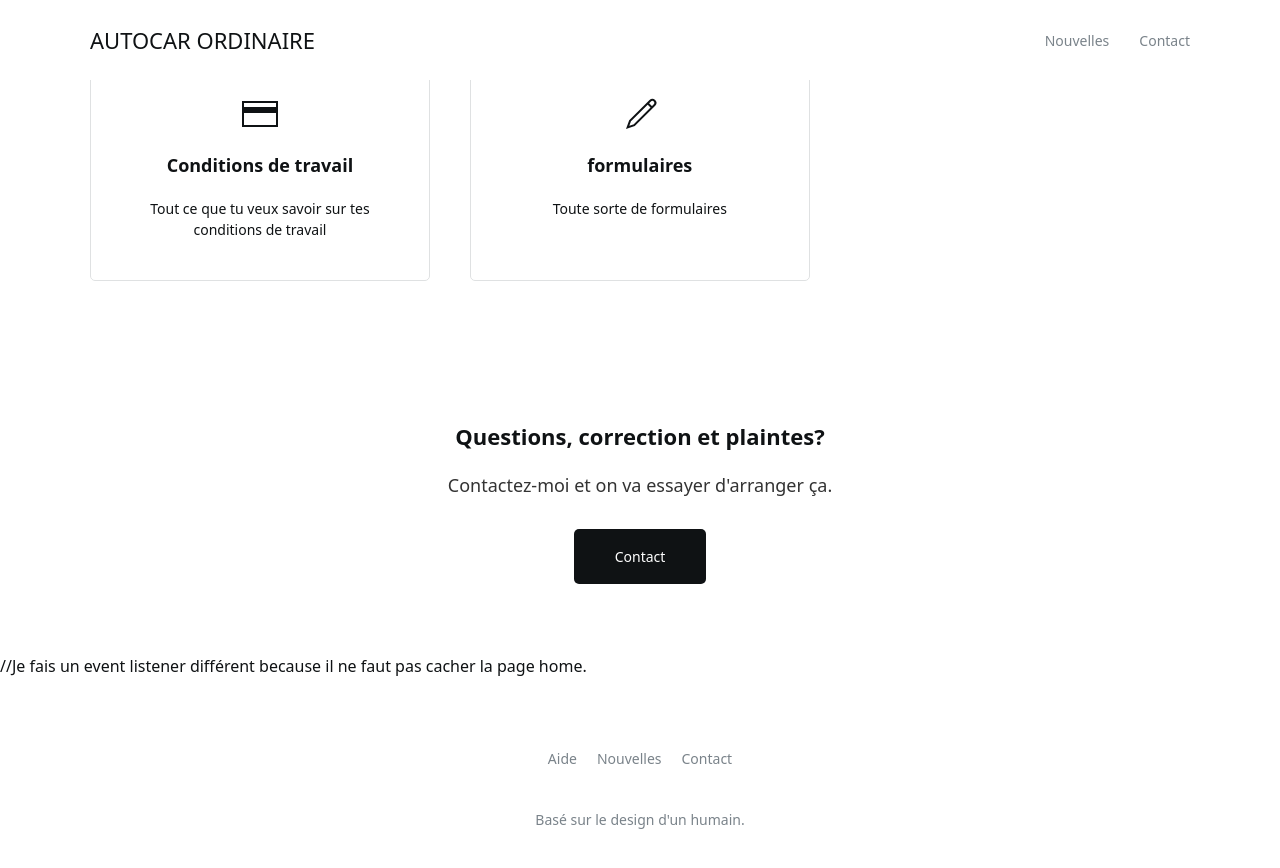
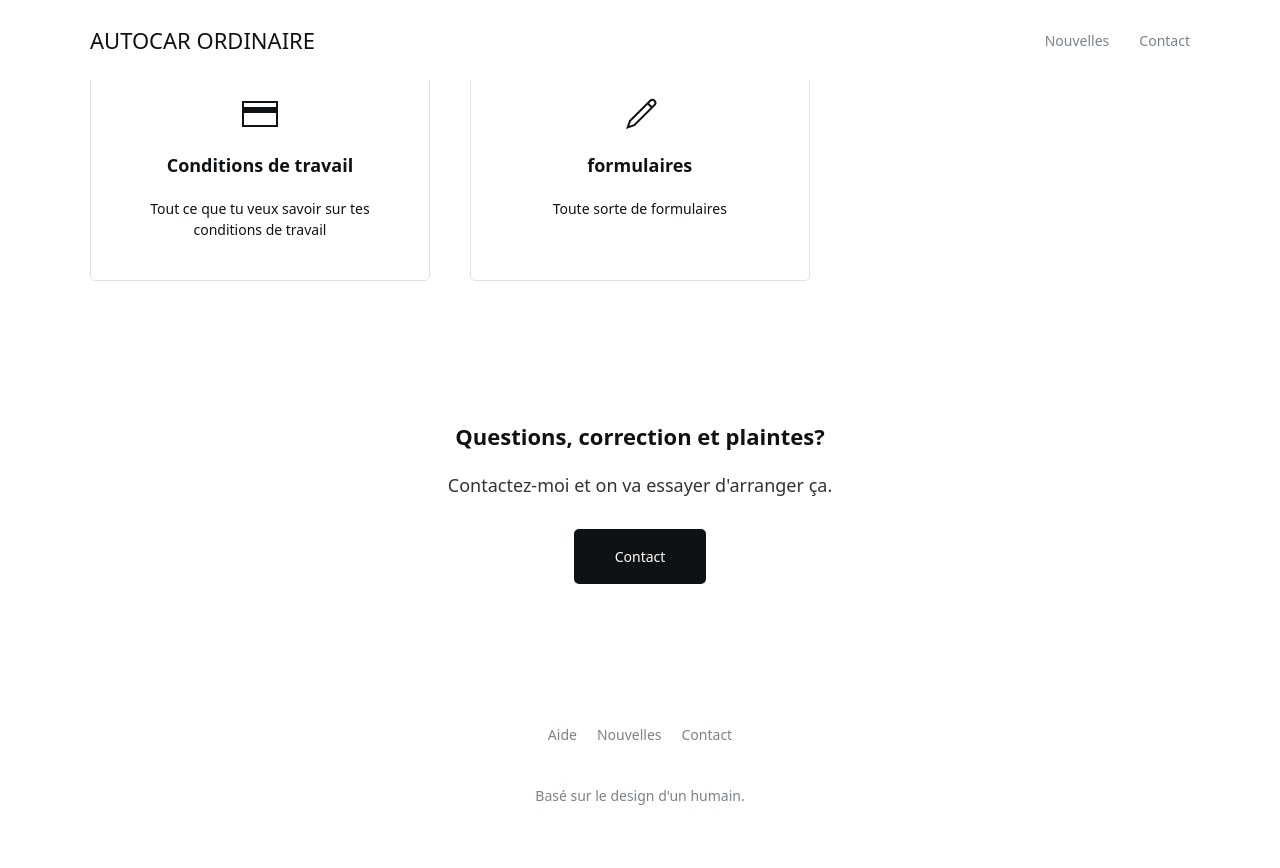
Before and after one commit to angryfrenchguy/ordinaire, a Jekyll site: the page built from index.md, in a window 1280 px wide and 900 px high, scrolled down 1426 px. Shown: the top 868 px of the window. Built offline with Jekyll 4.4.1, drawn with Linux system fonts in a browser that asks for light colours; comment, search, counter and statistics services are not loaded.

Commit message:
fix d'un commemntaire

```diff
--- a/_layouts/home.html
+++ b/_layouts/home.html
@@ -129,5 +129,6 @@ layout: default
 {% endif %}
 
 {% include firebase-config.html %}
-{% include event_listener_home.html %} //Je fais un event listener différent because il ne faut pas cacher la page home.
+<!-- Je fais un event listener différent because il ne faut pas cacher la page home. -->
+{% include event_listener_home.html %}
 {% include logout.html %}
```
